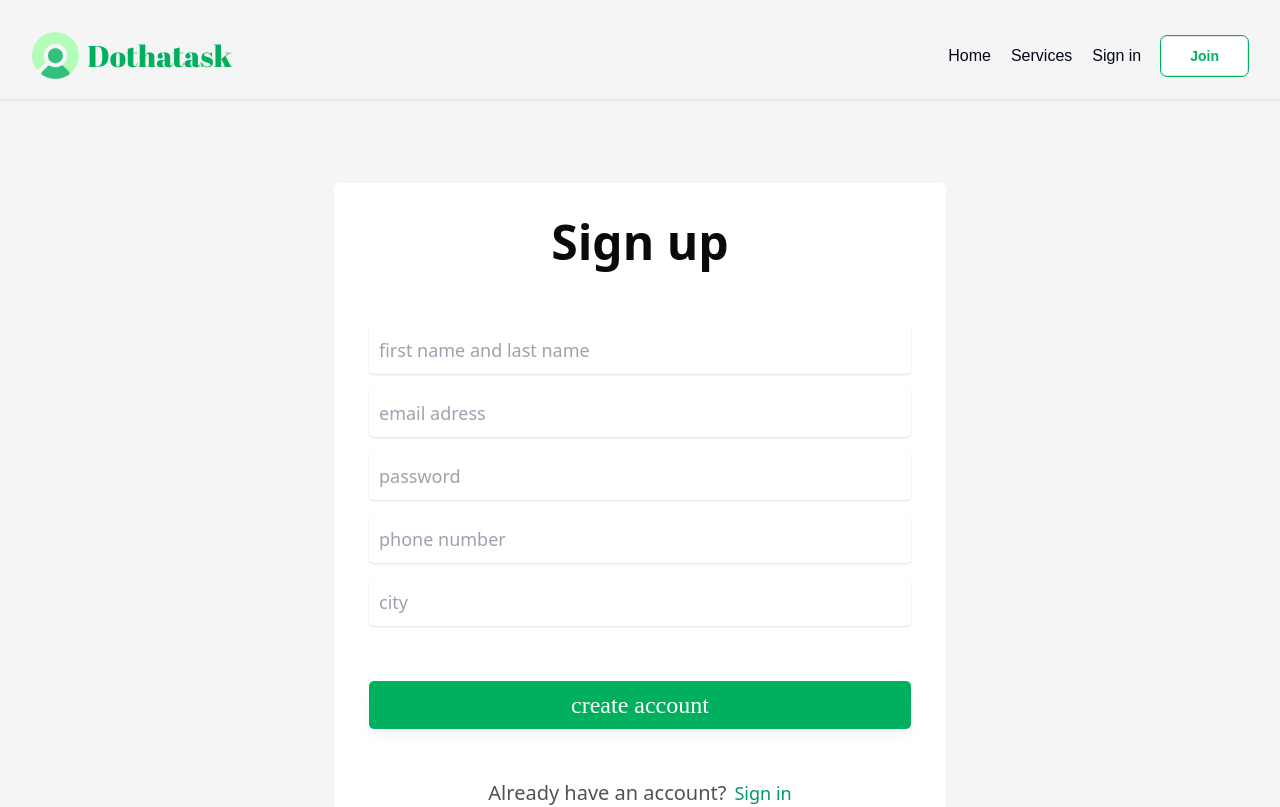
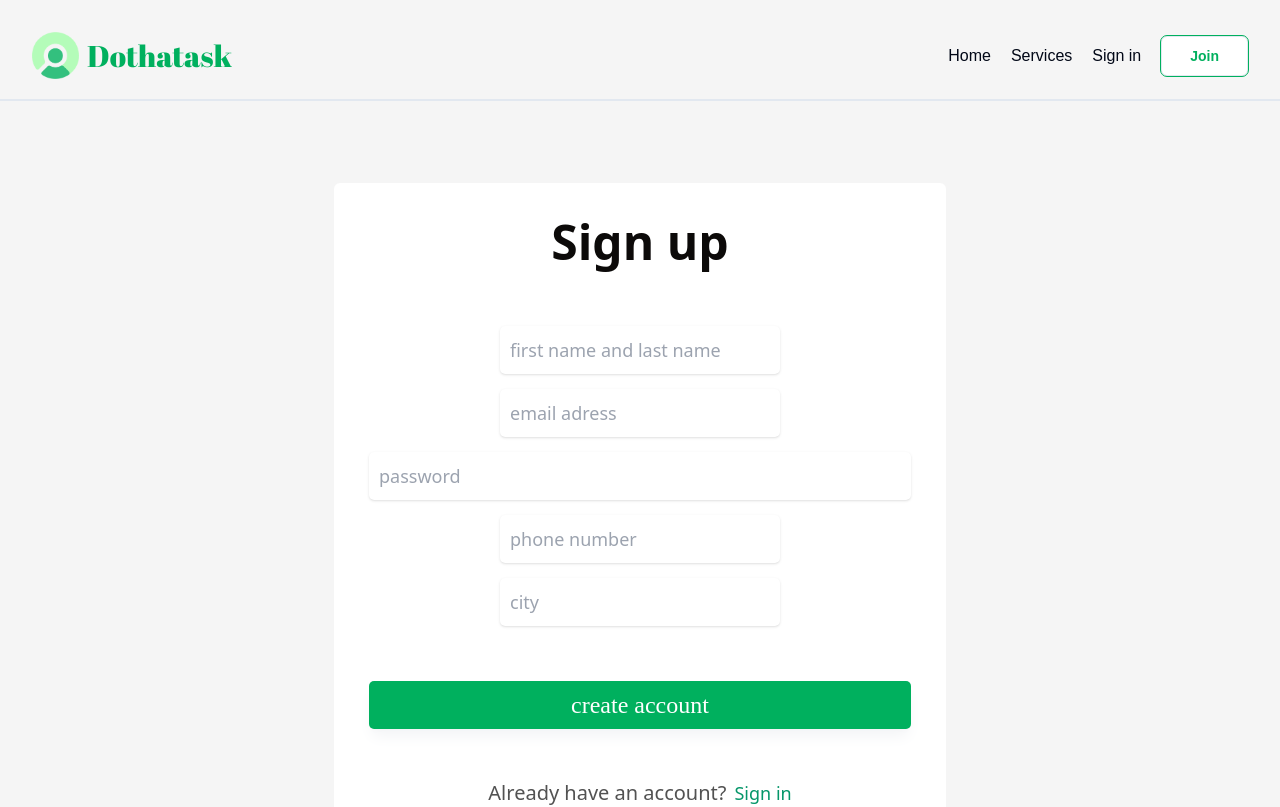
Before and after one commit to OthmanSALAHI/frontend-dothatask, a React (Vite) app: page /signup in a window 1280 px wide. Shown: the top 807 px of the page. Built offline with nearby package versions, Linux system fonts and the light colour scheme.

Commit message:
Remove width classes from custom input style

```diff
--- a/src/index.css
+++ b/src/index.css
@@ -106,7 +106,7 @@
 }
 
 .custom-input-style {
-  @apply lg:w-[542px] md:w-[480px] w-[225px] h-12 p-2.5 text-lg bg-white rounded-[5px] shadow justify-start items-center gap-[113px] inline-flex mx-auto outline-none;
+  @apply h-12 p-2.5 text-lg bg-white rounded-[5px] shadow justify-start items-center gap-[113px] inline-flex mx-auto outline-none;
 }
 
 .circle-design {
```
